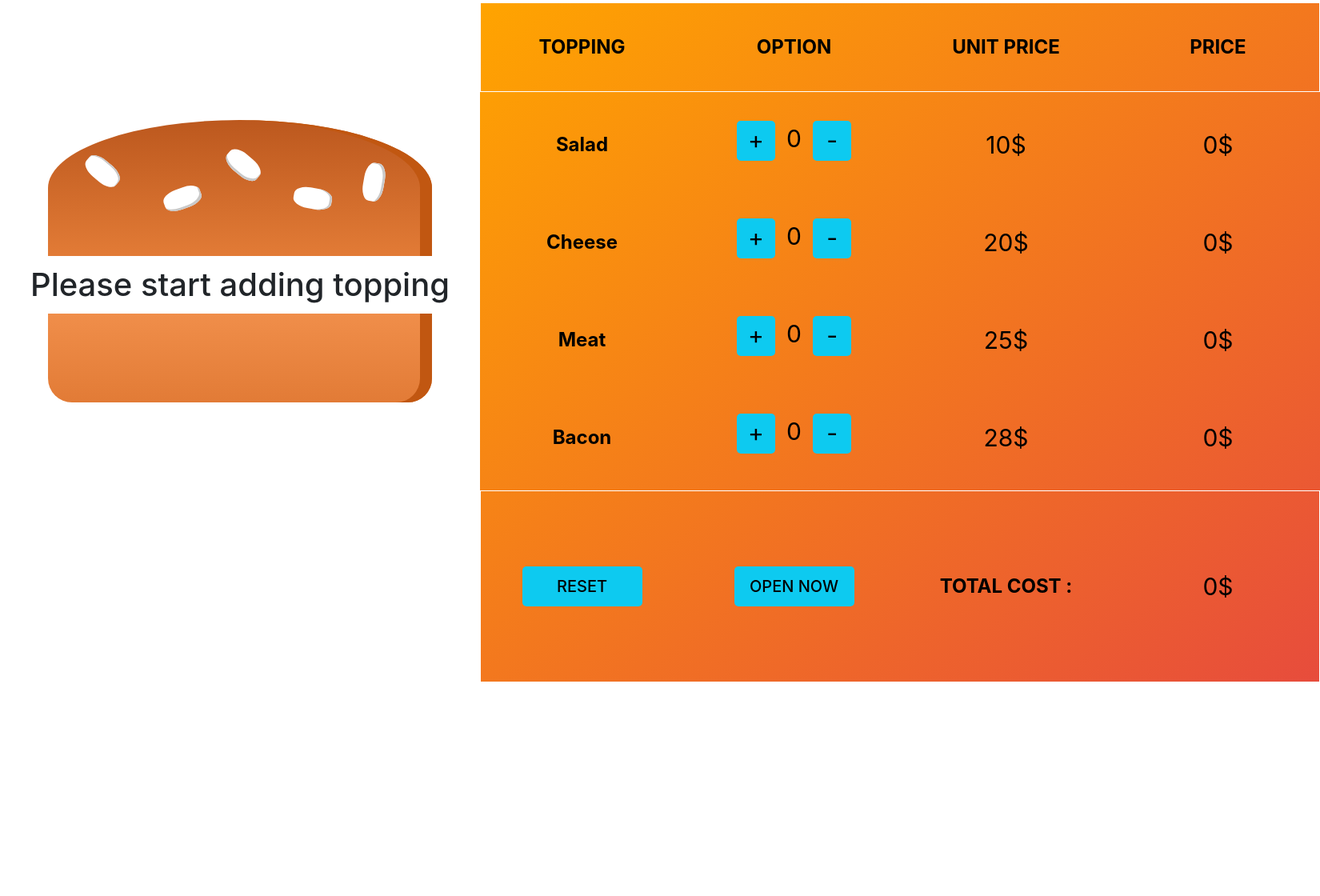
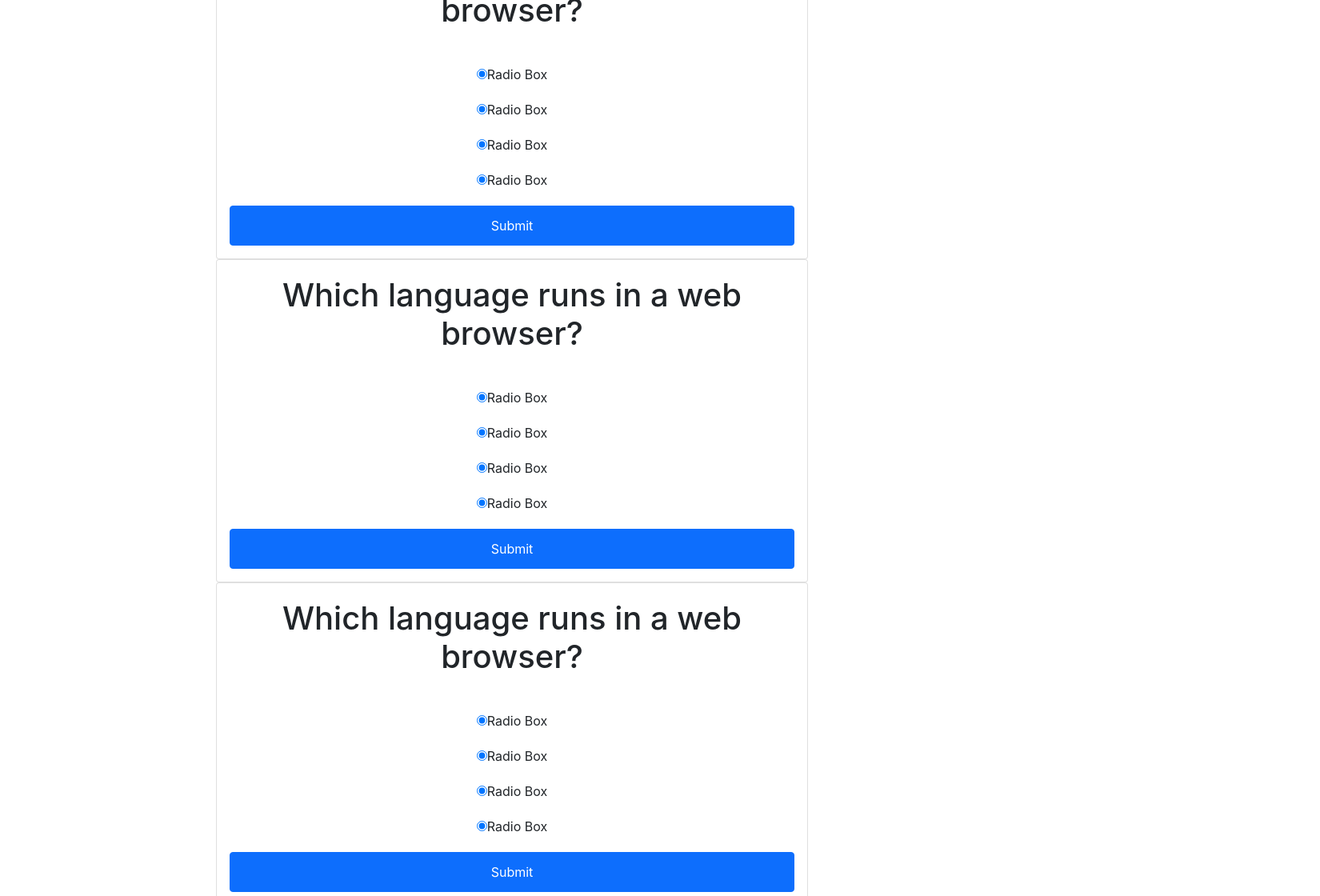
Before and after one commit to khanhlong2008/DBP-CIJS-D10, a React (Create React App) app: page / in a window 1280 px wide. Shown: the part 300-1420 px from the top of the page at 80% size, 1650 px wide, since content can reach past the window. Before the commit the page ends 1300 px from the top, so only its background shows below. Built offline with nearby package versions, Linux system fonts and the light colour scheme.

Commit message:
quizzApp

```diff
--- a/src/App.css
+++ b/src/App.css
@@ -36,3 +36,13 @@
     transform: rotate(360deg);
   }
 }
+.background{
+  margin-top: 20px;
+}
+.container{
+  padding: 200px;
+}
+.size{
+  width:100%;
+  height: 50px;
+}
--- a/src/App.js
+++ b/src/App.js
@@ -1,20 +1,22 @@
 import "./App.css";
 import React, { Component } from "react";
+import QuizzQuestionApp from "./lecture4/CIMidterm/QuizzQuestionApp";
 // import StudentManagement from "./lecture4/StudentManagement/StudenManagement";
 // import TodoApp from "./lecture4/Todo/TodoApp";
-import LDMajor from "./lecture4/Burger/LDMajor";
+// import LDMajor from "./lecture4/Burger/LDMajor";
 // import Car from "./lecture4/Car/Car";
 // import SmartphoneStore from "./lecture4/SmartphoneStore/SmartstoreComponent";
 
 class App extends Component {
   render() {
     return (
-      <div className="App">
+      <div className="App background">
         {/* <Car /> */}
         {/* <SmartphoneStore /> */}
-        <LDMajor/>
+        {/* <LDMajor/> */}
         {/* <TodoApp/> */}
         {/* <StudentManagement/> */}
+        <QuizzQuestionApp/>
       </div>
     );
   }
--- /dev/null
+++ b/src/lecture4/CIMidterm/Question1.jsx
@@ -0,0 +1,44 @@
+import React, { Component } from "react";
+
+class Question1 extends Component {
+
+  render() {
+
+    return (
+
+        <div className="card ">
+          <h1 className="background">Which language runs in a web browser?</h1>
+          <div className="card-body ">
+            <div className="radio background">
+              <label>
+                <input type="radio" name="" value="" checked="checked" />
+                Radio Box
+              </label>
+            </div>
+            <div className="radio background">
+              <label>
+                <input type="radio" name="" value="" checked="checked" />
+                Radio Box
+              </label>
+            </div>
+            <div className="radio background">
+              <label>
+                <input type="radio" name="" value="" checked="checked" />
+                Radio Box
+              </label>
+            </div>
+            <div className="radio background">
+              <label>
+                <input type="radio" name="" i value="" checked="checked" />
+                Radio Box
+              </label>
+            </div>
+            <button className="background btn btn-primary size">Submit</button>
+          </div>
+        </div>
+
+    );
+  }
+}
+
+export default Question1;
--- /dev/null
+++ b/src/lecture4/CIMidterm/Question2.jsx
@@ -0,0 +1,42 @@
+import React, { Component } from "react";
+
+class Question2 extends Component {
+  render() {
+    return (
+
+        <div className="card ">
+          <h1 className="background">Which language runs in a web browser?</h1>
+          <div className="card-body ">
+            <div className="radio background">
+              <label>
+                <input type="radio" name="" value="" checked="checked" />
+                Radio Box
+              </label>
+            </div>
+            <div className="radio background">
+              <label>
+                <input type="radio" name="" value="" checked="checked" />
+                Radio Box
+              </label>
+            </div>
+            <div className="radio background">
+              <label>
+                <input type="radio" name="" value="" checked="checked" />
+                Radio Box
+              </label>
+            </div>
+            <div className="radio background">
+              <label>
+                <input type="radio" name="" i value="" checked="checked" />
+                Radio Box
+              </label>
+            </div>
+            <button className="background btn btn-primary size">Submit</button>
+          </div>
+        </div>
+
+    );
+  }
+}
+
+export default Question2;
--- /dev/null
+++ b/src/lecture4/CIMidterm/Question3.jsx
@@ -0,0 +1,42 @@
+import React, { Component } from "react";
+
+class Question3 extends Component {
+  render() {
+    return (
+
+        <div className="card ">
+          <h1 className="background">Which language runs in a web browser?</h1>
+          <div className="card-body ">
+            <div className="radio background">
+              <label>
+                <input type="radio" name="" value="" checked="checked" />
+                Radio Box
+              </label>
+            </div>
+            <div className="radio background">
+              <label>
+                <input type="radio" name="" value="" checked="checked" />
+                Radio Box
+              </label>
+            </div>
+            <div className="radio background">
+              <label>
+                <input type="radio" name="" value="" checked="checked" />
+                Radio Box
+              </label>
+            </div>
+            <div className="radio background">
+              <label>
+                <input type="radio" name="" i value="" checked="checked" />
+                Radio Box
+              </label>
+            </div>
+            <button className="background btn btn-primary size">Submit</button>
+          </div>
+        </div>
+
+    );
+  }
+}
+
+export default Question3;
--- /dev/null
+++ b/src/lecture4/CIMidterm/Question4.jsx
@@ -0,0 +1,42 @@
+import React, { Component } from "react";
+
+class Question4 extends Component {
+  render() {
+    return (
+
+        <div className="card ">
+          <h1 className="background">Which language runs in a web browser?</h1>
+          <div className="card-body ">
+            <div className="radio background">
+              <label>
+                <input type="radio" name="" value="" checked="checked" />
+                Radio Box
+              </label>
+            </div>
+            <div className="radio background">
+              <label>
+                <input type="radio" name="" value="" checked="checked" />
+                Radio Box
+              </label>
+            </div>
+            <div className="radio background">
+              <label>
+                <input type="radio" name="" value="" checked="checked" />
+                Radio Box
+              </label>
+            </div>
+            <div className="radio background">
+              <label>
+                <input type="radio" name="" i value="" checked="checked" />
+                Radio Box
+              </label>
+            </div>
+            <button className="background btn btn-primary size">Submit</button>
+          </div>
+        </div>
+
+    );
+  }
+}
+
+export default Question4;
--- /dev/null
+++ b/src/lecture4/CIMidterm/QuizzQuestionApp.jsx
@@ -0,0 +1,75 @@
+import React, { Component } from "react";
+import Question1 from "./Question1";
+import Question2 from "./Question2";
+import Question3 from "./Question3";
+import Question4 from "./Question4";
+
+class QuizzQuestionApp extends Component {
+  constructor(props) {
+    super(props);
+    this.state = {
+      quizzData: [
+        {
+          question: "Which language runs in a web browser?",
+          a: "Java",
+          b: "C",
+          c: "Python",
+          d: "JavaScript",
+          correct: "d",
+          isDisplayForm: true,
+        },
+        {
+          question: "What does CSS stand for?",
+          a: "Central Style Sheets",
+          b: "Cascading Style Sheets",
+          c: "Cascading Simple Sheets",
+          d: "Cars SUVs Sailboats",
+          correct: "b",
+          isDisplayForm: false,
+        },
+        {
+          question: "What does HTML stand for?",
+          a: "Hypertext Markup Language",
+          b: "Hypertext Markdown Language",
+          c: "Hyperloop Machine Language",
+          d: "Helicopters Terminals Motorboats Lamborginis",
+          correct: "a",
+          isDisplayForm: false,
+        },
+        {
+          question: "What year was JavaScript launched?",
+          a: "1996",
+          b: "1995",
+          c: "1994",
+          d: "none of the above",
+          correct: "b",
+          isDisplayForm: false,
+        },
+      ],
+      isDisplayForm: true,
+    };
+  }
+  onShowUpdateForm = () => {
+    this.setState({
+      isDisplayForm: true,
+    });
+  };
+
+  render() {
+    var { isDisplayForm } = this.state;
+    var eleQuestion1 = isDisplayForm ? <Question1 /> : "";
+    var eleQuestion2 = isDisplayForm ? <Question2 /> : "";
+    var eleQuestion3 = isDisplayForm ? <Question3 /> : "";
+    var eleQuestion4 = isDisplayForm ? <Question4 /> : "";
+    return (
+      <div className="container ">
+        {eleQuestion1}
+        {eleQuestion2}
+        {eleQuestion3}
+        {eleQuestion4}
+      </div>
+    );
+  }
+}
+
+export default QuizzQuestionApp;
```
